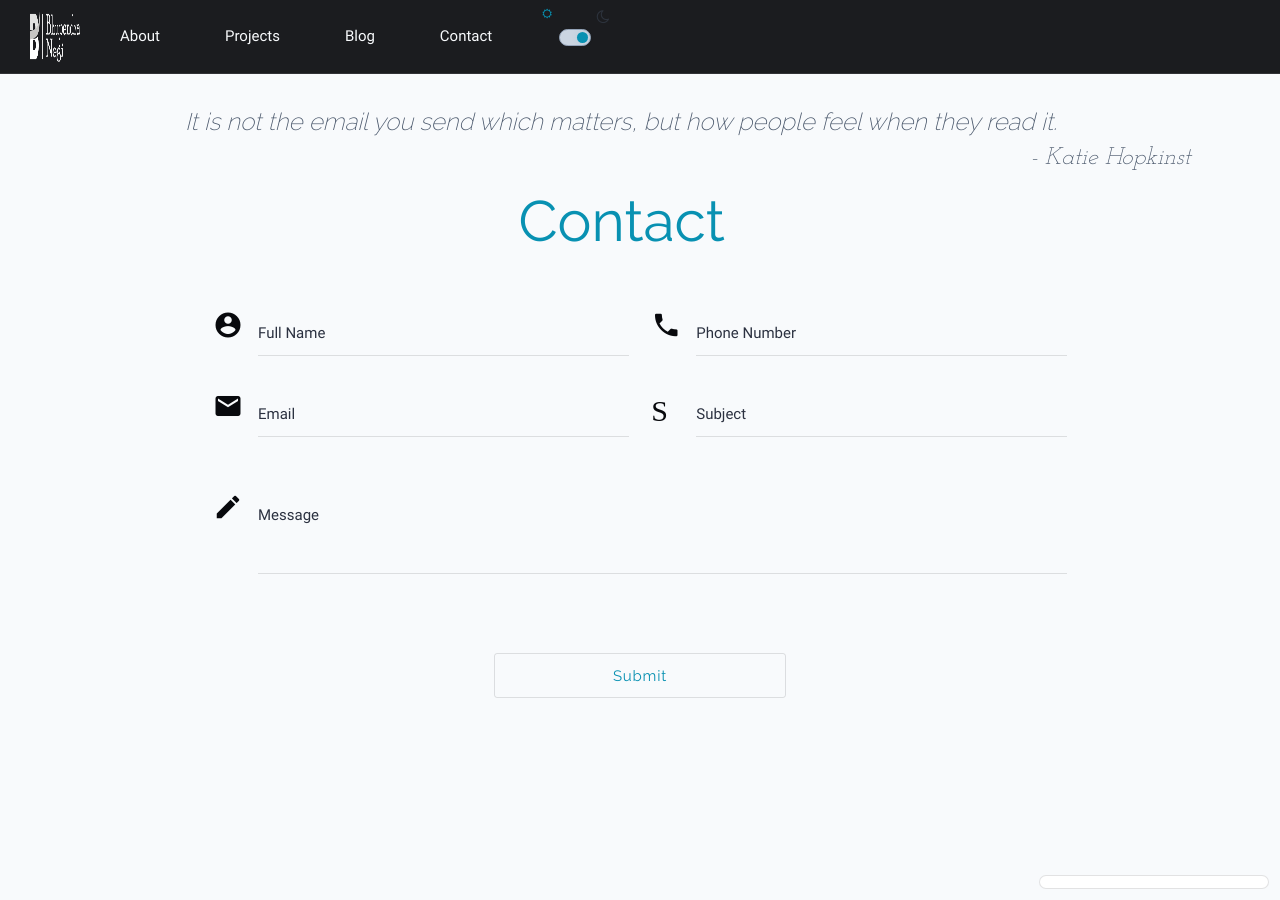
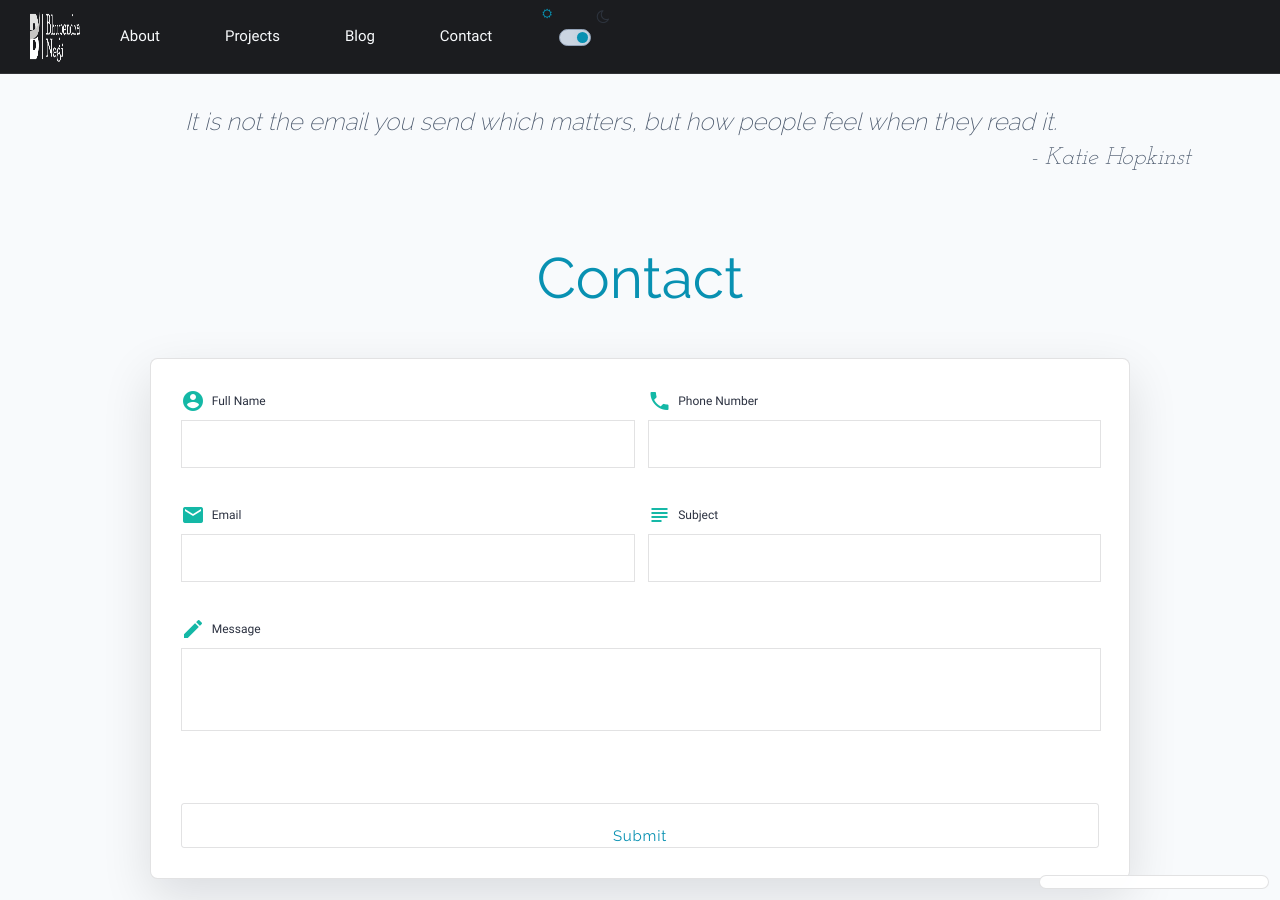
Before and after one commit to BhupendraNegi/bhupendranegi.github.io, a Jekyll site: the page built from contact.html, in a window 1280 px wide and 900 px high. Built offline with Jekyll 4.4.1, drawn with Linux system fonts in a browser that asks for light colours; nearby versions of some CDN libraries.

Commit message:
Replace contact page layout with version 3 grid

```diff
--- a/assets/css/main.css
+++ b/assets/css/main.css
@@ -1300,39 +1300,6 @@ button.fill:hover:before {
   font-weight: 300;
 }
 
-/* label color */
-.input-field label {
-  color: #292929 !important;
-}
-
-/* label focus color */
-.input-field input:focus+label {
-  color: #292929 !important;
-}
-
-/* label underline focus color */
-.input-field input:focus {
-  border-bottom: 1px solid #292929 !important;
-  box-shadow: 0 1px 0 0 #292929 !important;
-}
-
-/* valid color */
-.input-field input.valid {
-  border-bottom: 1px solid darkgreen !important;
-  box-shadow: 0 1px 0 0 darkgreen !important;
-}
-
-/* invalid color */
-.input-field input.invalid {
-  border-bottom: 1px solid red !important;
-  box-shadow: 0 1px 0 0 red !important;
-}
-
-/* icon prefix focus color */
-.input-field .prefix.active {
-  color: #292929 !important;
-}
-
 textarea:focus {
   outline: none !important;
   border-bottom: 1px solid #292929 !important;
@@ -1706,14 +1673,6 @@ textarea:focus {
 /* Dates */
 .date, .time { color: var(--color-text-2); }
 
-/* Contact form */
-.input-field label      { color: var(--color-text-2) !important; }
-.input-field input,
-.input-field textarea   { color: var(--color-text) !important; border-bottom: 1px solid var(--color-border) !important; }
-.input-field input:focus,
-textarea:focus          { border-bottom: 1px solid var(--color-accent) !important; box-shadow: 0 1px 0 0 var(--color-accent) !important; }
-.input-field .prefix.active { color: var(--color-accent) !important; }
-
 /* Buttons */
 button {
   color: var(--color-accent);
@@ -1790,7 +1749,4 @@ button.fill:hover  { color: var(--color-dark); }
 
 [data-theme="light"] .project_list .modal { color: #1a1c21; }
 
-[data-theme="light"] .input-field input,
-[data-theme="light"] .input-field textarea { color: #1a1c21 !important; }
-
 [data-theme="light"] .big_heading { color: var(--color-accent); }
--- a/contact.html
+++ b/contact.html
@@ -6,62 +6,51 @@ author: Katie Hopkinst
 
 {% include quote.html quote=page.quote author=page.author %}
 
-<div class="container">
-  <h2 class="heading big_heading center">Contact</h2>
-  <form class="email_me" action="https://formspree.io/f/xyzgbrae" method="POST" data-contact-form>
-    <input type="text" name="_gotcha" style="display:none" />
-    <div class="row">
-      <div class="input-field col m6 s12">
-        <i class="material-icons prefix">account_circle</i>
+<section class="contact-page" aria-labelledby="contact-heading">
+  <h2 id="contact-heading" class="heading big_heading center">Contact</h2>
+  <form class="email_me contact-form site-card" action="https://formspree.io/f/xyzgbrae" method="POST" data-contact-form>
+    <input type="text" name="_gotcha" hidden tabindex="-1" autocomplete="off" />
+
+    <div class="contact-grid">
+      <label class="contact-field" for="contact-name">
+        <span class="contact-label"><i class="material-icons" aria-hidden="true">account_circle</i>Full Name</span>
         <input id="contact-name" type="text" name="name" class="validate email_input" autocomplete="name">
-        <label for="contact-name">Full Name</label>
-      </div>
-      <div class="input-field col m6 s12">
-        <i class="material-icons prefix">phone</i>
+      </label>
+
+      <label class="contact-field" for="contact-phone">
+        <span class="contact-label"><i class="material-icons" aria-hidden="true">phone</i>Phone Number</span>
         <input id="contact-phone" name="phone" type="tel" pattern="^(?:\+91[- ]?)?[789]\d{9}$" class="validate email_input" autocomplete="tel">
-        <label for="contact-phone" data-error="Please enter a valid phone number. Format: +91XXXXXXXXXX or XXXXXXXXXX">Phone Number</label>
+      </label>
 
-      </div>
-      <div class="input-field col m6 s12">
-        <i class="material-icons prefix">email</i>
-        <input id="contact-email" name="_replyto" type="email" class="validate email_input" autocomplete="email">
-        <label for="contact-email" data-error="Make sure you've entered a valid email">Email</label>
-      </div>
-      <div class="input-field col m6 s12">
-        <i class="material-icons prefix">S</i>
-        <input id="contact-subject" type="text" name="_subject" class="email_input"/>
-        <label for="contact-subject">Subject</label>
-      </div>
-    </div>
+      <label class="contact-field" for="contact-email">
+        <span class="contact-label"><i class="material-icons" aria-hidden="true">email</i>Email</span>
+        <input id="contact-email" name="_replyto" type="email" class="validate email_input" autocomplete="email" required>
+      </label>
 
-    <div class="row">
-      <div class="input-field col s12">
-        <i class="material-icons prefix">mode_edit</i>
-        <textarea id="contact-message" aria-required="true" name="message" class="materialize-textarea email_input validate"></textarea>
+      <label class="contact-field" for="contact-subject">
+        <span class="contact-label"><i class="material-icons" aria-hidden="true">subject</i>Subject</span>
+        <input id="contact-subject" type="text" name="_subject" class="email_input">
+      </label>
 
-        <label for="contact-message" data-error="Make sure you've entered a message">Message</label>
-      </div>
+      <label class="contact-field contact-field-full" for="contact-message">
+        <span class="contact-label"><i class="material-icons" aria-hidden="true">mode_edit</i>Message</span>
+        <textarea id="contact-message" aria-required="true" name="message" class="materialize-textarea email_input validate" required></textarea>
+      </label>
     </div>
 
     <p class="contact-status center-align" aria-live="polite" data-contact-status></p>
-    <div class="row">
-      <button class="fill col s8 offset-s2 m4 offset-m4" type="submit" name="action" data-contact-submit>Submit
-      </button>
+    <div class="contact-actions">
+      <button class="fill contact-submit" type="submit" name="action" data-contact-submit>Submit</button>
     </div>
   </form>
-  <br/>
-  <div id="email_modal" class="modal">
-    <div class="container">
-      <div class="modal-content row">
-        <h4 class="center-align">Your email is on the way!</h4>
-        <p class="center-align description">I usually reply fast</p>
-      </div>
-      <div class="row">
-        <div class="buttons col s8 offset-s2 m8 offset-m2 l8 offset-l2">
-          <a class="button_wrapper modal-action modal-close" ><button class="fill col s12">back to site</button></a>
-        </div>
-      </div>
+
+  <div id="email_modal" class="modal contact-success-modal" role="dialog" aria-modal="true" aria-labelledby="contact-success-title">
+    <div class="modal-content">
+      <h4 id="contact-success-title" class="center-align">Your email is on the way!</h4>
+      <p class="center-align description">I usually reply fast</p>
+    </div>
+    <div class="contact-actions">
+      <a class="button_wrapper modal-action modal-close site-button" href="#main-content">Back to site</a>
     </div>
   </div>
-</div>
-<br>
+</section>
```
Also changed, not shown: doc/todo.md (+1 -0 lines), assets/css/tailwind.css, assets/css/version-3.css.
